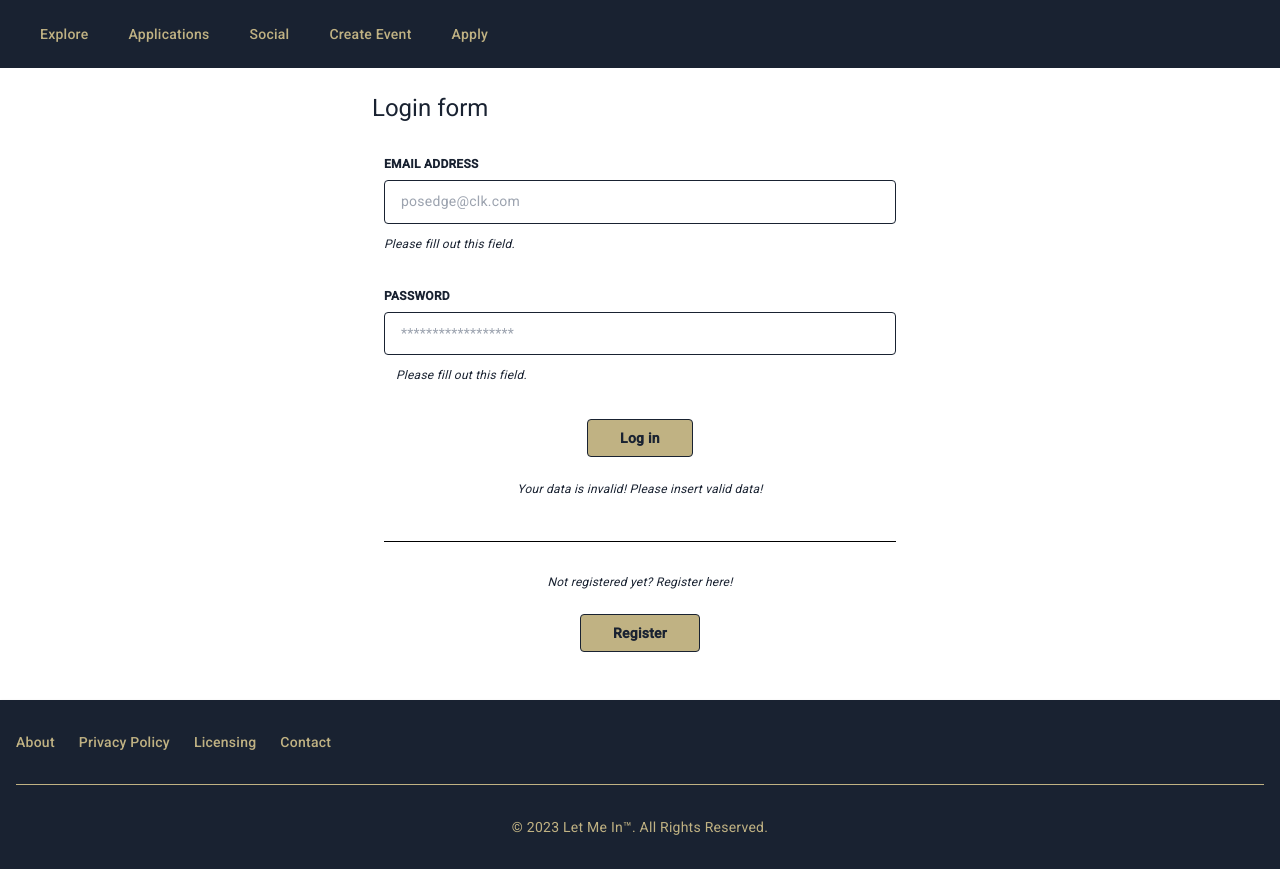
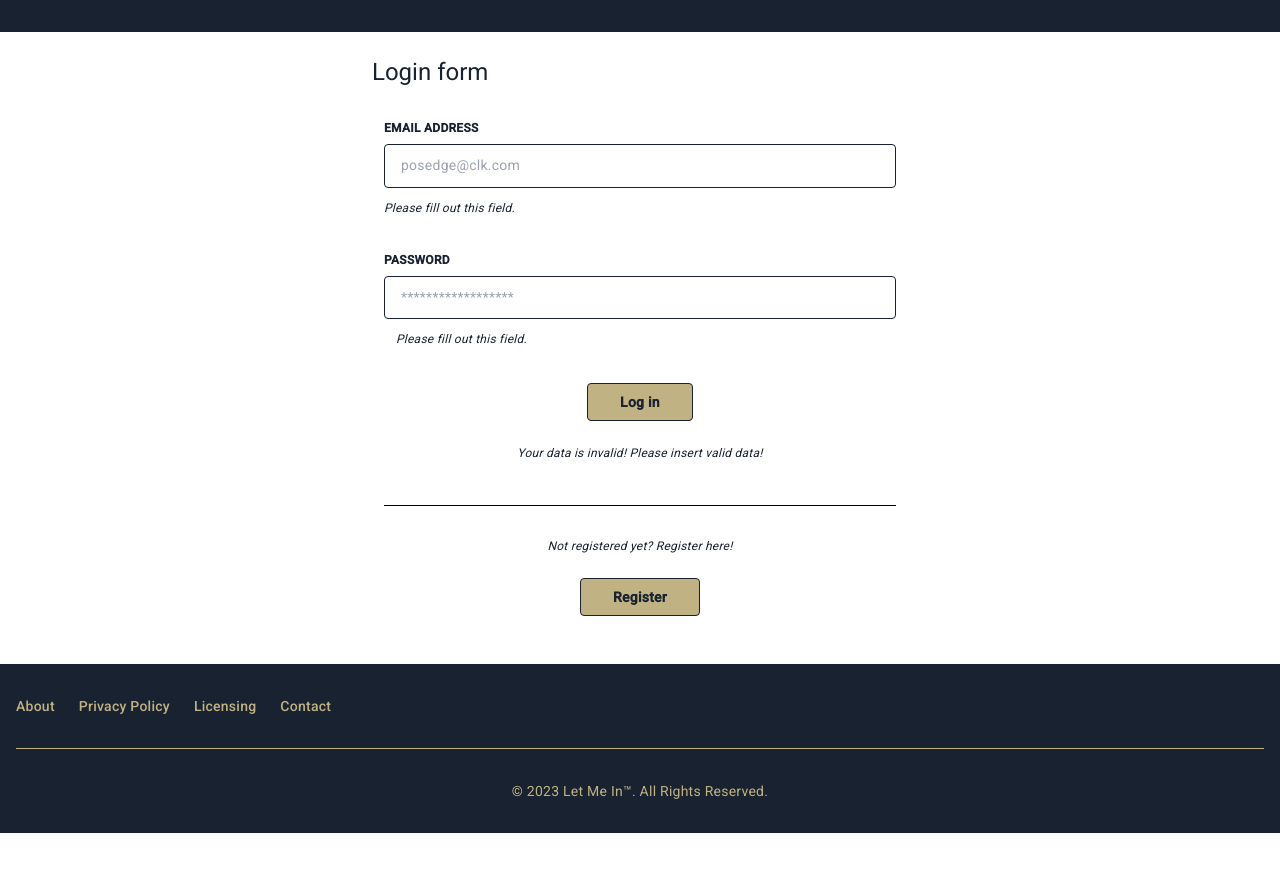
Before and after one commit to GuTory/letmein, an Angular app in the folder frontend/: page /login in a window 1280 px wide. After the commit the page ends 833 px from the top, so only its background shows below. Built offline with nearby package versions, Linux system fonts and the light colour scheme.

Commit message:
navbar fix

```diff
--- a/frontend/src/app/components/landing/landing.component.ts
+++ b/frontend/src/app/components/landing/landing.component.ts
@@ -1,4 +1,4 @@
-import { Component } from '@angular/core';
+import {Component, OnInit} from '@angular/core';
 import {Router} from "@angular/router";
 import {AuthService} from "../../auth/auth.service";
 import {PathMap} from "../../app-routing.module";
@@ -8,12 +8,16 @@ import {PathMap} from "../../app-routing.module";
   templateUrl: './landing.component.html',
   styleUrls: ['./landing.component.scss']
 })
-export class LandingComponent {
+export class LandingComponent implements OnInit{
 
     constructor(private router: Router,
                 private authService: AuthService) {
-        if(!authService.authorized)
-            router.navigate([PathMap.loginPath]);
+
+    }
+
+    ngOnInit(): void {
+        if(!this.authService.authorized)
+            this.router.navigate([PathMap.loginPath]);
     }
 
 }
--- a/frontend/src/app/components/navbar/navbar.component.html
+++ b/frontend/src/app/components/navbar/navbar.component.html
@@ -18,7 +18,7 @@
                 <span class="sr-only">Open main menu</span>
             </button>
         </div>
-        <div class="items-center justify-between hidden w-full md:flex grid-cols-6 md:w-auto md:order-1"
+        <div *ngIf="authService.authorized" class="items-center justify-between hidden w-full md:flex grid-cols-6 md:w-auto md:order-1"
              id="navbar-cta">
             <ul class="flex flex-col font-medium p-4 md:p-0 mt-4 border border-gray-100 rounded-lg bg-gray-50 md:flex-row
             md:space-x-8 md:mt-0 md:border-0 md:bg-white dark:bg-gray-800 md:dark:bg-gray-900 dark:border-gray-700"
--- a/frontend/src/app/components/navbar/navbar.component.ts
+++ b/frontend/src/app/components/navbar/navbar.component.ts
@@ -11,17 +11,17 @@ export class NavbarComponent {
 
     references = {
         name: [
+            "Home",
             "Explore",
             "Applications",
             "Social",
-            "Create Event",
-            "Apply"],
+            "Create Event"],
         link: [
+            PathMap.basePath,
             PathMap.eventsPath,
             PathMap.applicationsPath,
             PathMap.usersPath,
-            PathMap.newEventPath,
-            PathMap.newApplicationPath]
+            PathMap.newEventPath]
     }
 
     constructor(public authService: AuthService) {
--- a/frontend/src/styles.scss
+++ b/frontend/src/styles.scss
@@ -11,7 +11,7 @@ body {
     margin: 0;
     font-family: Roboto, "Helvetica Neue", sans-serif;
 }
-app-user-form, app-login-form, app-event-form {
+app-register-form, app-login-form, app-event-form {
     display: flex;
     justify-content: center;
 }
```
